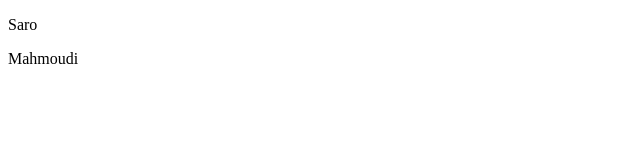
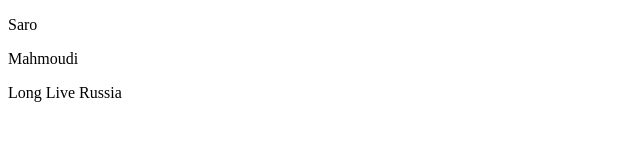
Before and after one commit to Saro-Mahmoudi/Saro2, a plain HTML site: page index.html in a window 1280 px wide. Shown: the whole page, without its empty margins (0-640 px from the left). Drawn offline with Linux system fonts and the light colour scheme.

Commit message:
More Info

```diff
--- a/index.html
+++ b/index.html
@@ -8,6 +8,6 @@
 <body>
     <p>Saro</p>
     <p>Mahmoudi</p>
-
+    <p>Long Live Russia</p>
 </body>
 </html>
```
